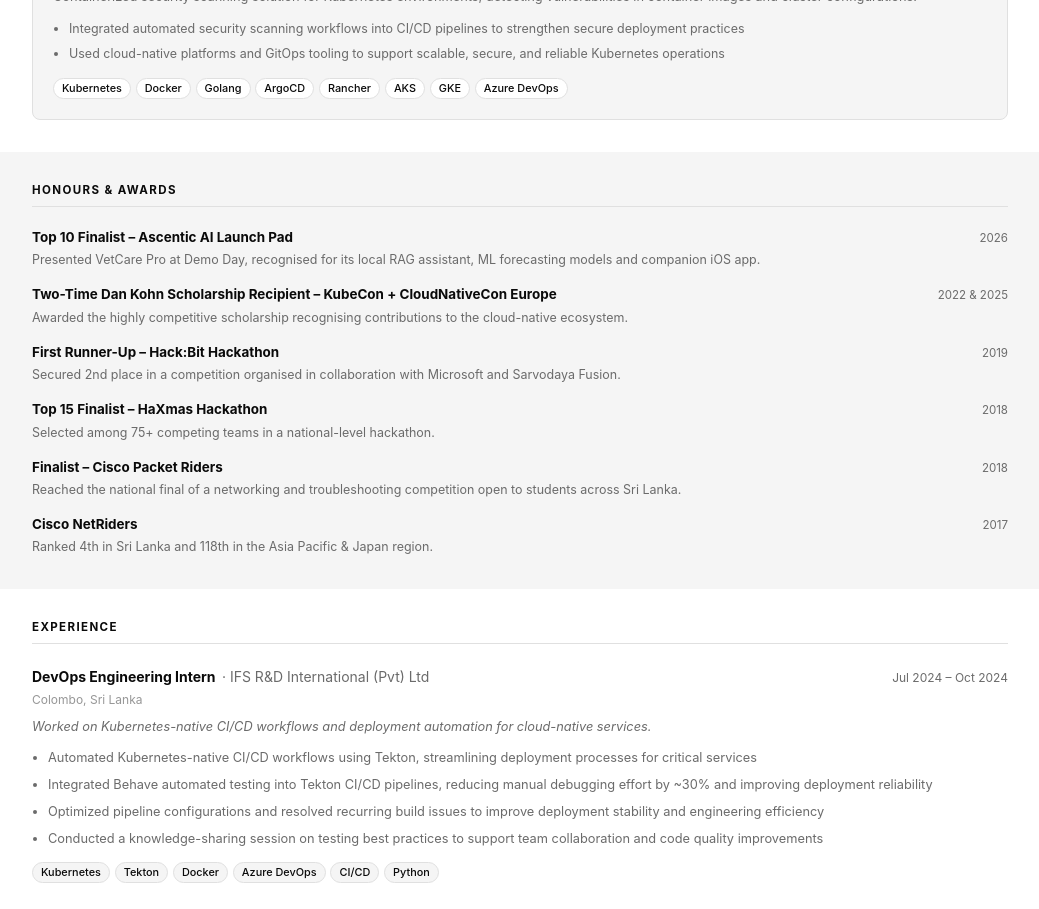
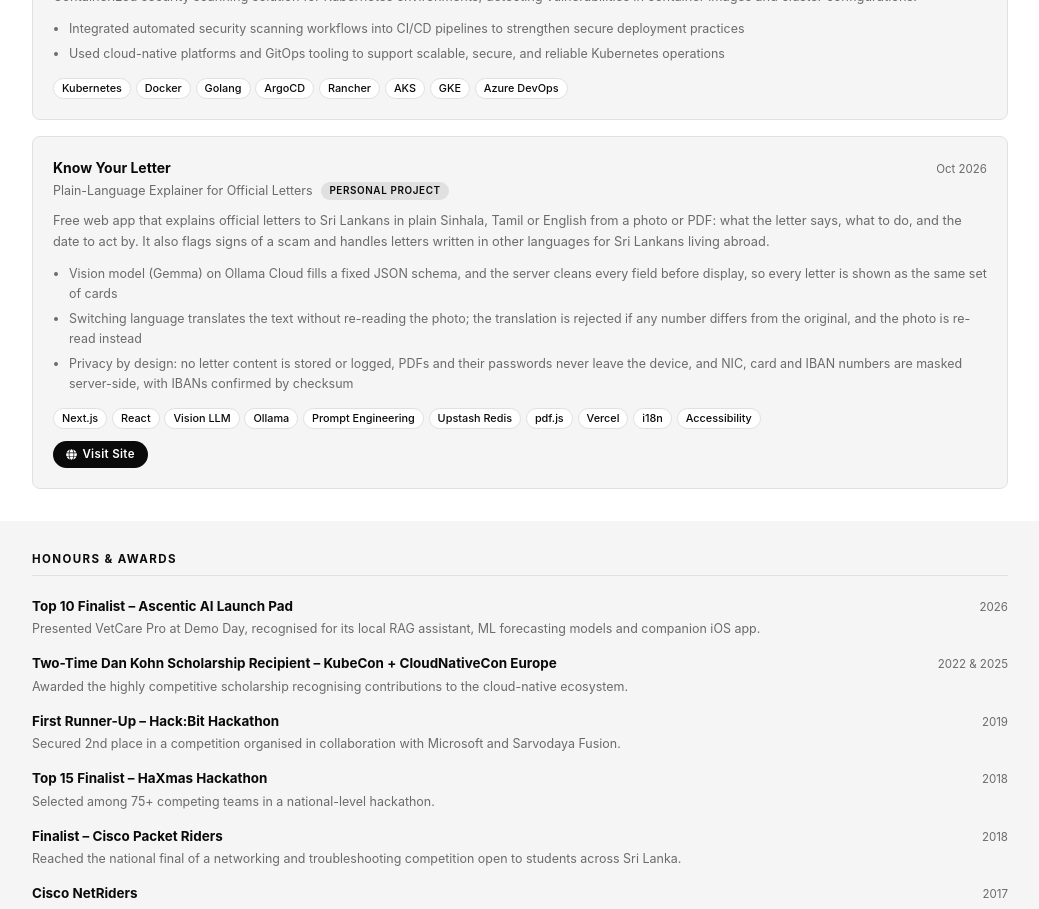
Before and after one commit to kalharatennakoon/kalharatennakoon.github.io, a React (Vite) app: page / in a window 1280 px wide. Shown: the part 2700-3609 px from the top of the page, without its empty margins (120-1159 px from the left). Built offline with nearby package versions, Linux system fonts and the light colour scheme.

Commit message:
feat: add 'Know Your Letter' project with detailed summary and technologies

```diff
--- a/src/components/Projects.tsx
+++ b/src/components/Projects.tsx
@@ -101,6 +101,20 @@
     date: 'Jul 2020 – Dec 2020',
     tag: 'Industry · IFS',
   },
+  {
+    title: 'Know Your Letter',
+    subtitle: 'Plain-Language Explainer for Official Letters',
+    summary: 'Free web app that explains official letters to Sri Lankans in plain Sinhala, Tamil or English from a photo or PDF: what the letter says, what to do, and the date to act by. It also flags signs of a scam and handles letters written in other languages for Sri Lankans living abroad.',
+    highlights: [
+      'Vision model (Gemma) on Ollama Cloud fills a fixed JSON schema, and the server cleans every field before display, so every letter is shown as the same set of cards',
+      'Switching language translates the text without re-reading the photo; the translation is rejected if any number differs from the original, and the photo is re-read instead',
+      'Privacy by design: no letter content is stored or logged, PDFs and their passwords never leave the device, and NIC, card and IBAN numbers are masked server-side, with IBANs confirmed by checksum',
+    ],
+    technologies: ['Next.js', 'React', 'Vision LLM', 'Ollama', 'Prompt Engineering', 'Upstash Redis', 'pdf.js', 'Vercel', 'i18n', 'Accessibility'],
+    website: 'https://know-your-letter.vercel.app',
+    date: 'Oct 2026',
+    tag: 'Personal Project',
+  },
 ]
 
 function Projects() {
```
